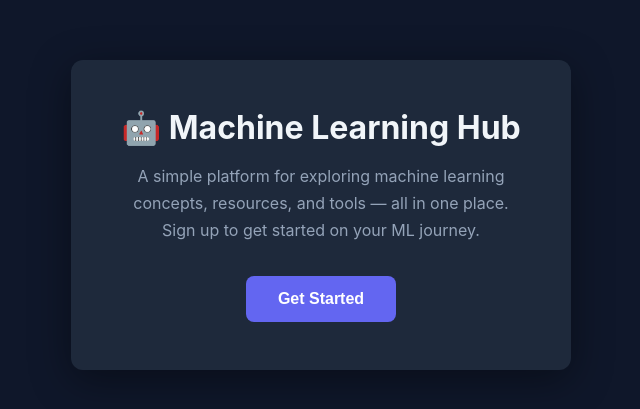
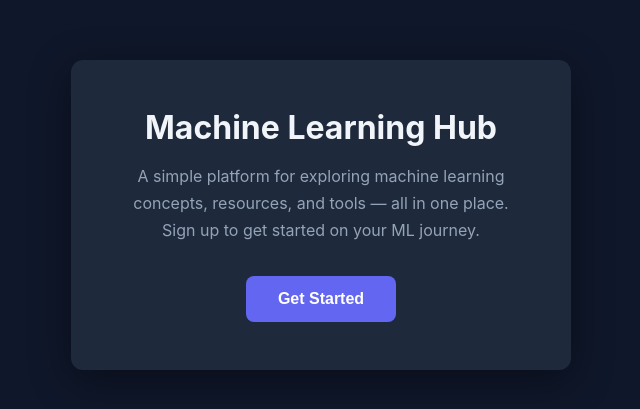
Before and after one commit to Meruuu2/INFOT-6, a Next.js app: page / in a window 1280 px wide. Shown: the part 185-594 px from the top of the page, without its empty margins (319-959 px from the left). Built offline with nearby package versions, Linux system fonts and the light colour scheme.

Commit message:
changes of code in index

```diff
--- a/pages/index.js
+++ b/pages/index.js
@@ -9,7 +9,7 @@ export default function Home() {
       <div style={styles.card}>
 
         {/* App Title */}
-        <h1 style={styles.title}>🤖 Machine Learning Hub</h1>
+        <h1 style={styles.title}> Machine Learning Hub</h1>
 
         {/* Short Description */}
         <p style={styles.description}>
```
